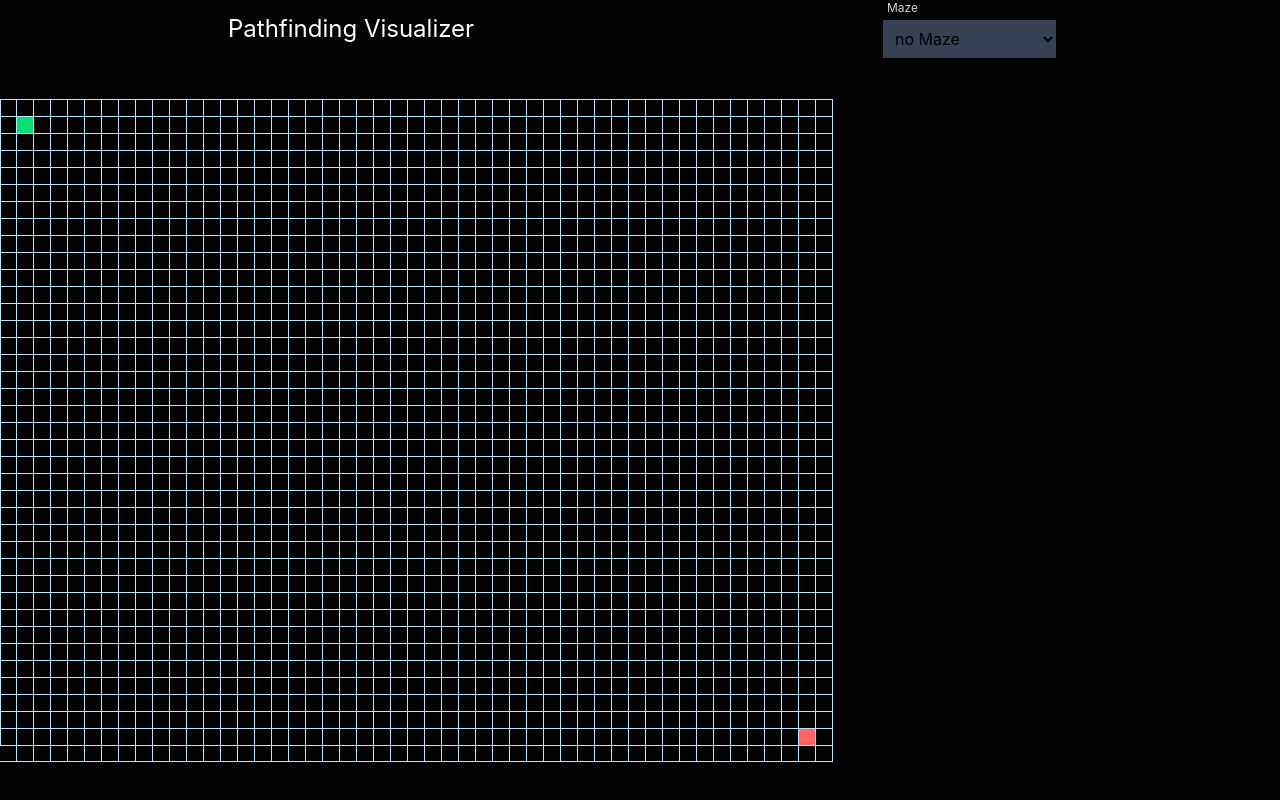
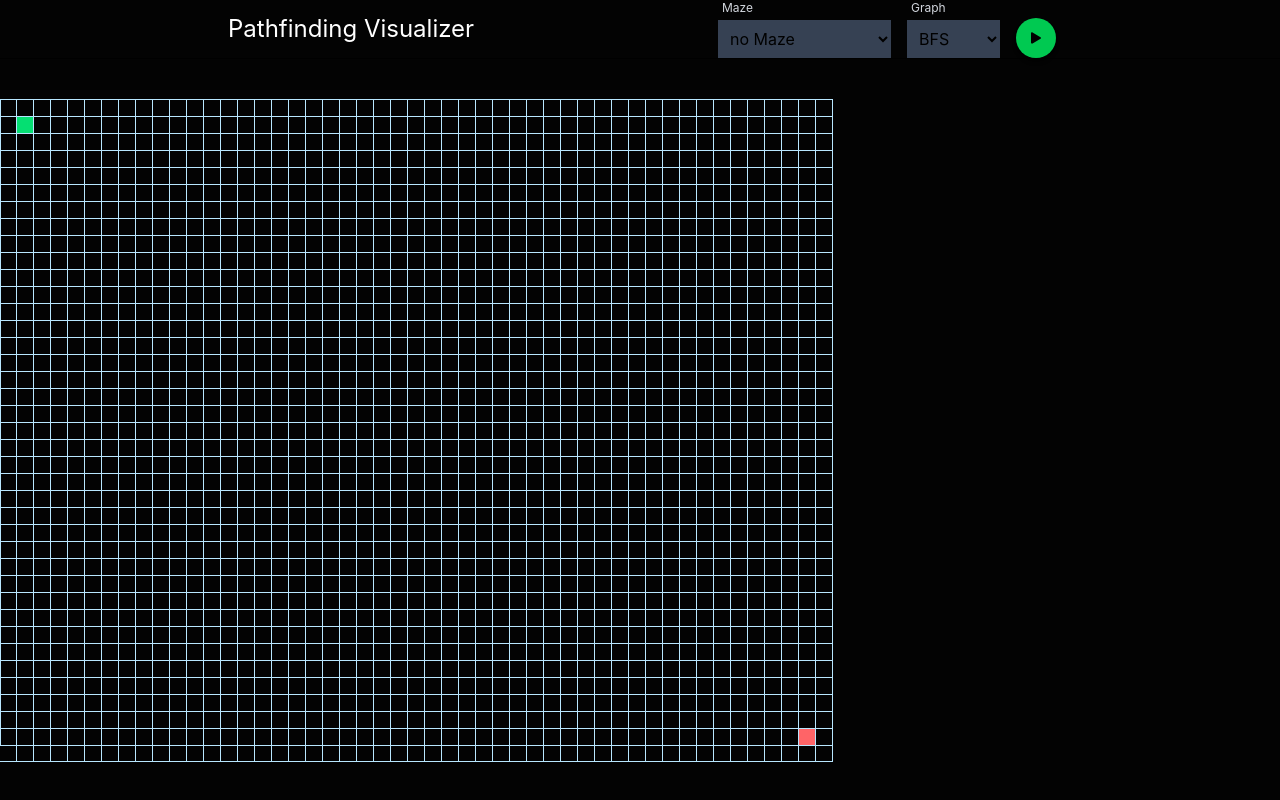
Before and after one commit to AntonyosMiladFahim/8-Puzzle-Solver-and-Pathfinding-Visualizer, a React (Vite) app in the folder frontend/: page / in a window 1280 px wide. Built offline with nearby package versions, Linux system fonts and the light colour scheme.

Commit message:
feat(Pathfinder): intialize path fining algorithms

```diff
--- a/frontend/src/Pathfinding_Part/PathFindingComponents/Nav.tsx
+++ b/frontend/src/Pathfinding_Part/PathFindingComponents/Nav.tsx
@@ -1,16 +1,17 @@
 import { Select } from "./Select";
 import { usePathfinding } from "../hooks/usePathfinding";
-import { MAZES } from "../utils/constants";
-import type { MazeType } from "../utils/types";
+import { MAZES, PATHFINDING_ALGORITHMS } from "../utils/constants";
+import type { AlgorithmType, MazeType } from "../utils/types";
 import { resetGrid } from "../utils/resetGrid";
 import { useTile } from "../hooks/UseTile";
 import { useState } from "react";
 import { runMazeAlgorithm } from "../utils/runMazeAlgorithm";
 import { useSpeed } from "../hooks/useSpeed";
+import { PlayButton } from "./PlayButton";
 
 export function Nav() {
   const [isDisabled, setIsDisabled] = useState(false);
-  const { maze, setMaze, grid, setGrid, setIsGraphVisualized } =
+  const { maze, setMaze, grid, setGrid, isGraphVisualized, setIsGraphVisualized , algorithm, setAlgorithm } =
     usePathfinding();
   const { startTile, endTile } = useTile();
   const { speed } = useSpeed();
@@ -27,6 +28,16 @@ export function Nav() {
     const newGrid = grid.slice();
     setGrid(newGrid);
     setIsGraphVisualized(false);
+  };
+
+  const handleRunVisualizer = () => {
+    if (isGraphVisualized) {
+      setIsGraphVisualized(false);
+      resetGrid({ grid : grid.slice(), startTile, endTile });
+      return
+    }
+    // run the algorithm
+
   };
   return (
     <div
@@ -48,6 +59,10 @@ export function Nav() {
               handleGenerateMaze(_e.target.value as MazeType);
             }}
           />
+          <Select label =  'Graph'  value = {algorithm} options = {PATHFINDING_ALGORITHMS} onChange = {(_e) => {
+            setAlgorithm(_e.target.value as AlgorithmType);
+          }} />
+          <PlayButton isDisabled={isDisabled} isGraphVisualized={isGraphVisualized} handleRunVisualizer={() => {}} />
         </div>
       </div>
     </div>
--- a/frontend/src/Pathfinding_Part/utils/constants.ts
+++ b/frontend/src/Pathfinding_Part/utils/constants.ts
@@ -1,4 +1,4 @@
-import type { MazeSelectType, SpeedSelectType, TileType } from "./types";
+import type { AlgorithmSelectType, MazeSelectType, SpeedSelectType, TileType } from "./types";
 
 export const MAX_ROWS = 39;
 export const MAX_COLS = 49;
@@ -46,6 +46,13 @@ export const MAZES: MazeSelectType[] = [
   },
 ];
 
+export const PATHFINDING_ALGORITHMS: AlgorithmSelectType[] = [
+  { name: "Dijkstra", value: "UCS" },
+  { name: "A*", value: "A_STAR" },
+  { name: "BFS", value: "BFS" },
+  { name: "DFS", value: "DFS" },
+];
+
 export const SPEEDS: SpeedSelectType[] = [
   { name: "Slow", value: 2 },
   { name: "Medium", value: 1 },
--- /dev/null
+++ b/frontend/src/Pathfinding_Part/utils/runPathFindingAlgorithm.ts
@@ -0,0 +1,15 @@
+import type { AlgorithmType, GridType, TileType } from "./types";
+
+export const runPathFindingAlgorithm = async (
+  algoithm: AlgorithmType,
+  grid: GridType,
+  startTile: TileType,
+  endTile: TileType,
+) => {
+  switch (algoithm) {
+    case "UCS":
+      return;
+      default:
+      return;
+  }
+}
--- a/frontend/src/Pathfinding_Part/utils/types.ts
+++ b/frontend/src/Pathfinding_Part/utils/types.ts
@@ -1,4 +1,8 @@
 export type AlgorithmType = "UCS" | "A_STAR" | "BFS" | "DFS";
+export interface AlgorithmSelectType {
+  name: string;
+  value: AlgorithmType;
+}
 export type MazeType = "NONE" | "BINARY_TREE" | "RECURSIVE_DIVISION";
 export type MazeSelectType = { name: string; value: MazeType };
 export type TileType = {
```
